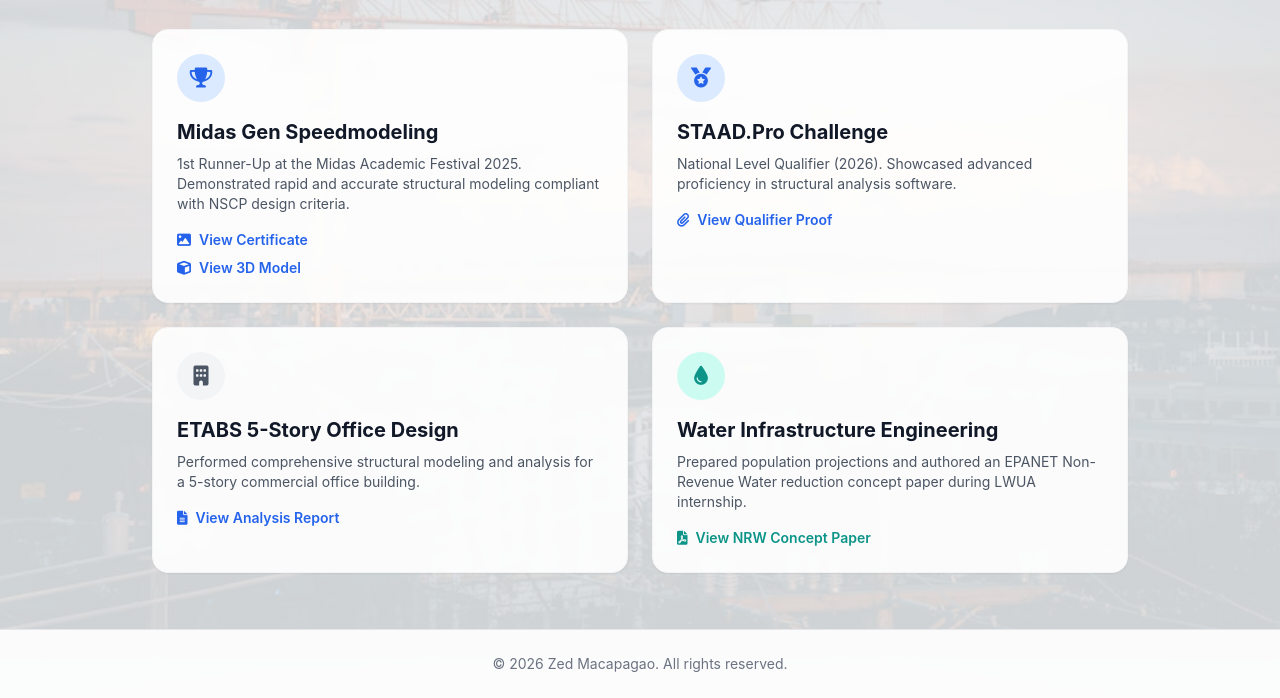
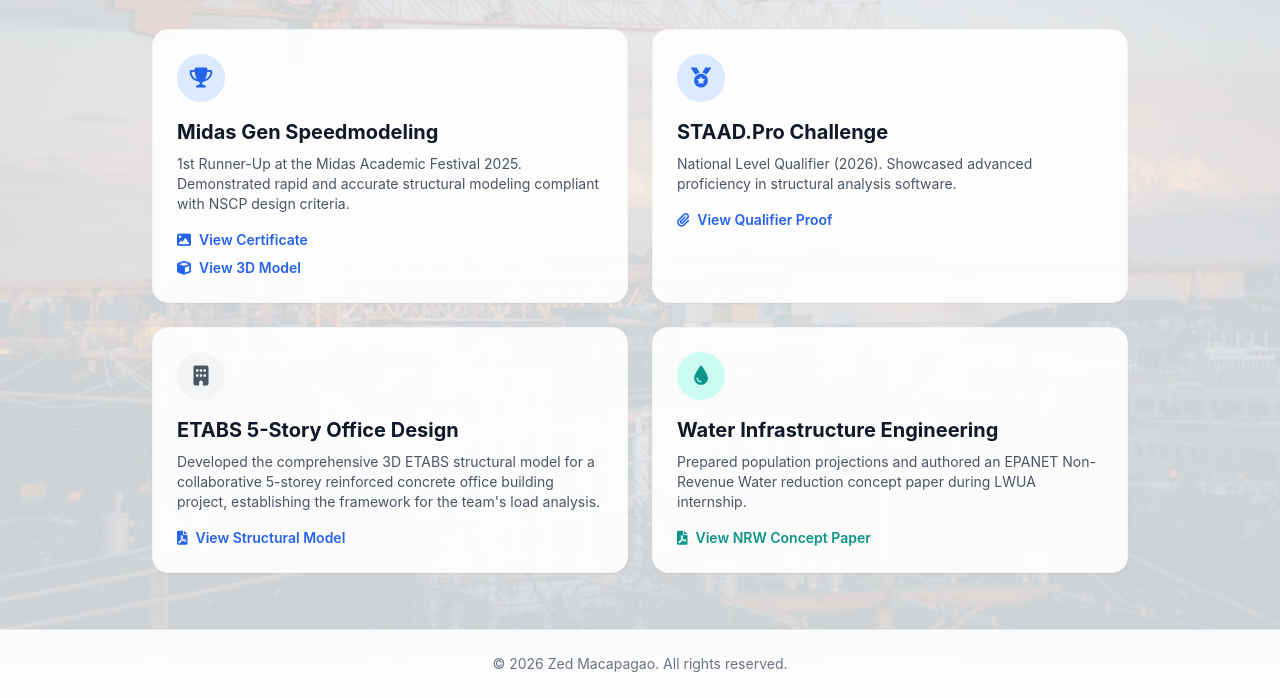
Before and after one commit to ZCuber21/hello, a plain HTML site: page index.html in a window 1280 px wide. Both pictures are taken after a click on the button "View Portfolio". Shown: the part 194-892 px from the top of the page. Drawn offline with nearby package versions, Linux system fonts and the light colour scheme.

Commit message:
Update index.html

```diff
--- a/index.html
+++ b/index.html
@@ -146,15 +146,15 @@
                     </a>
                 </div>
 
-                <!-- Card 3: ETABS -->
+<!-- Card 3: ETABS -->
                 <div class="bg-white/90 backdrop-blur-sm p-6 rounded-2xl shadow-sm border border-gray-100 hover:shadow-md transition">
                     <div class="w-12 h-12 bg-gray-100 text-gray-600 rounded-full flex items-center justify-center text-xl mb-4">
                         <i class="fas fa-building"></i>
                     </div>
                     <h3 class="text-xl font-bold text-gray-900 mb-2">ETABS 5-Story Office Design</h3>
-                    <p class="text-gray-600 mb-4 text-sm">Performed comprehensive structural modeling and analysis for a 5-story commercial office building.</p>
-                    <a href="INSERT_ETABS_REPORT_HERE.pdf" target="_blank" class="text-blue-600 font-semibold hover:underline flex items-center text-sm">
-                        <i class="fas fa-file-alt mr-2"></i> View Analysis Report
+                    <p class="text-gray-600 mb-4 text-sm">Developed the comprehensive 3D ETABS structural model for a collaborative 5-storey reinforced concrete office building project, establishing the framework for the team's load analysis.</p>
+                    <a href="Zed.pdf" target="_blank" class="text-blue-600 font-semibold hover:underline flex items-center text-sm">
+                        <i class="fas fa-file-pdf mr-2"></i> View Structural Model
                     </a>
                 </div>
 
```
